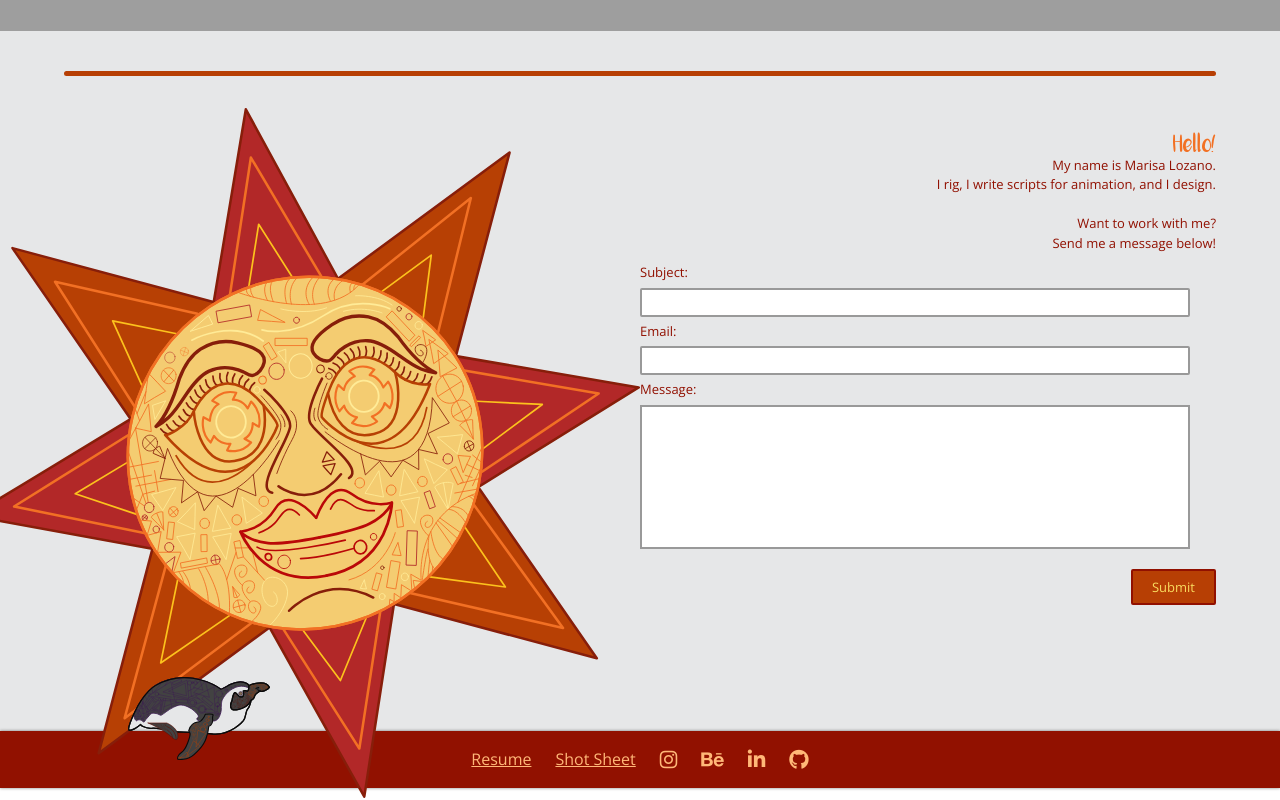
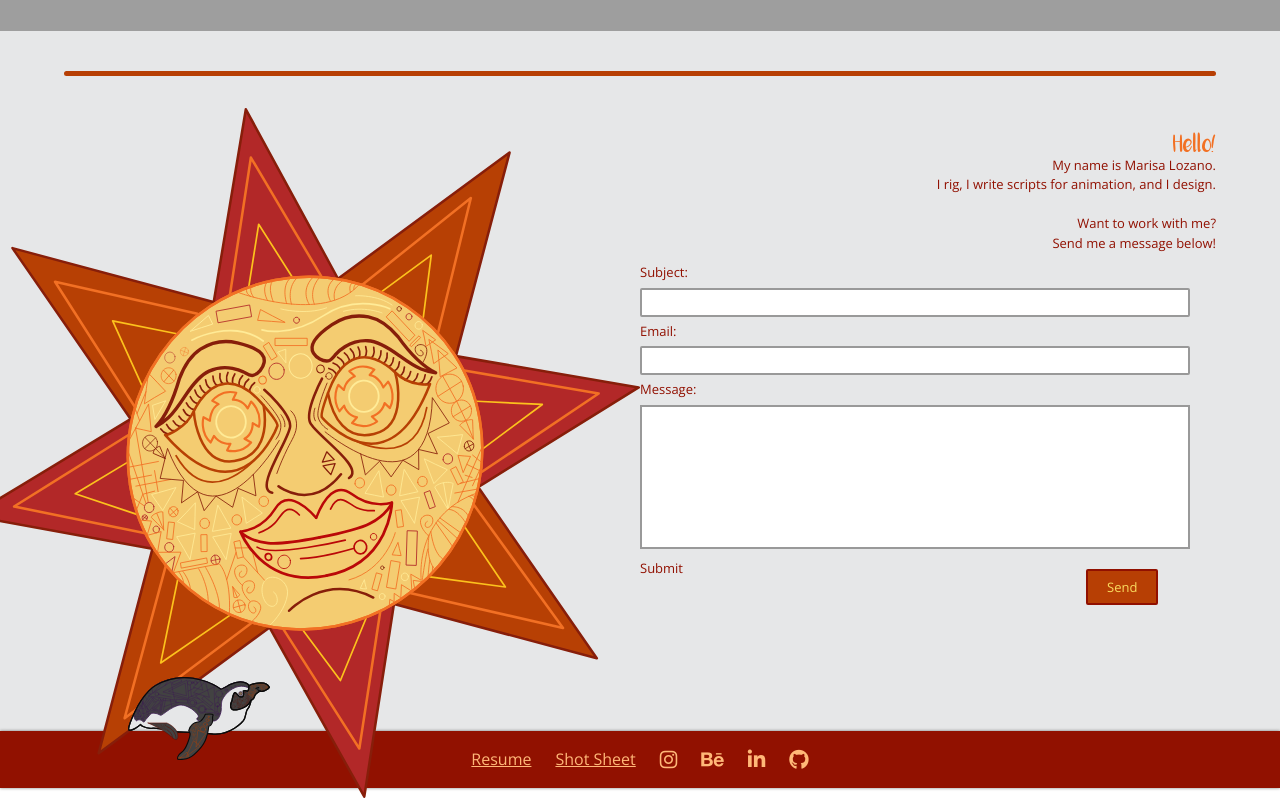
Before and after one commit to marisakaupert/marisakaupert.github.io, a plain HTML site: page index.html in a window 1280 px wide. Shown: the part 787-1587 px from the top of the page. Drawn offline with nearby package versions, Linux system fonts and the light colour scheme; grey boxes are pictures that could not be loaded.

Commit message:
try formspree

```diff
--- a/index.html
+++ b/index.html
@@ -19,8 +19,8 @@
         <nav>
             <ul>
                 <li class="navigationText"><a class="navigationLinks" href="#demoReelPage">Demo Reel</a></li>
-<!--                <li class="navigationText"><a class="navigationLinks" href="#scriptsPage">Scripts</a></li>-->
-<!--                <li class="navigationText"><a class="navigationLinks" href="#designPage">Design</a></li>-->
+                <!--                <li class="navigationText"><a class="navigationLinks" href="#scriptsPage">Scripts</a></li>-->
+                <!--                <li class="navigationText"><a class="navigationLinks" href="#designPage">Design</a></li>-->
                 <li class="navigationText"><a class="navigationLinks" href="#contactPage">Contact</a></li>
             </ul>
         </nav>
@@ -34,7 +34,7 @@
 
         <div class="dividingLine dividingBetweenSections"></div>
 
-<!--
+        <!--
         <section id="scriptsPage">
             <div class="table">
                 <ul id="horizontalListItems">
@@ -82,8 +82,9 @@
                     <input type="email" name="_replyto">
                     <br>Message:
                     <textarea name="message"></textarea>
+                    <input class="submitButton" type="submit" value="Send">Submit</input>
+
                 </form>
-                <button id="submitButton" class="submitButton" type="submit" value="Send">Submit</button>
             </div>
             <div id="penguinArea">
                 <img class="penguin" src="assets/images/penguin.svg" alt="Mayan penguin">
```
